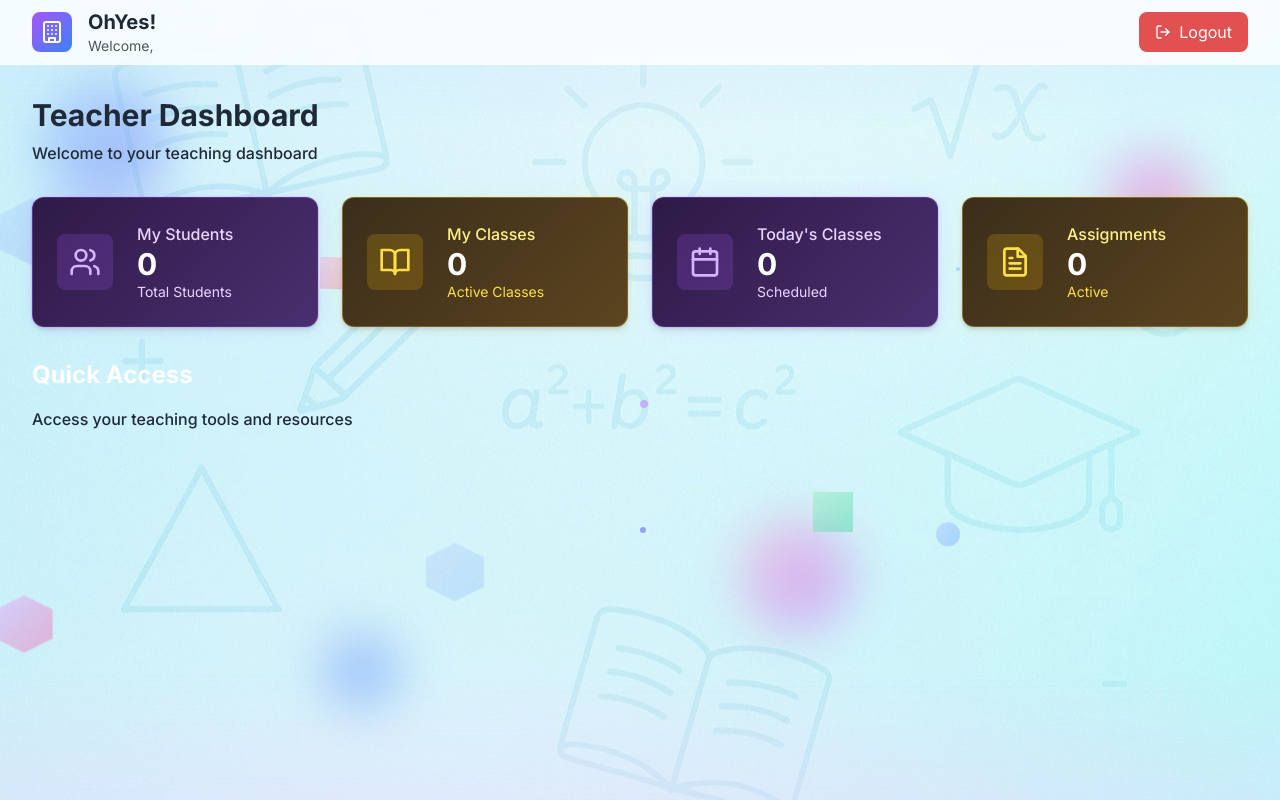
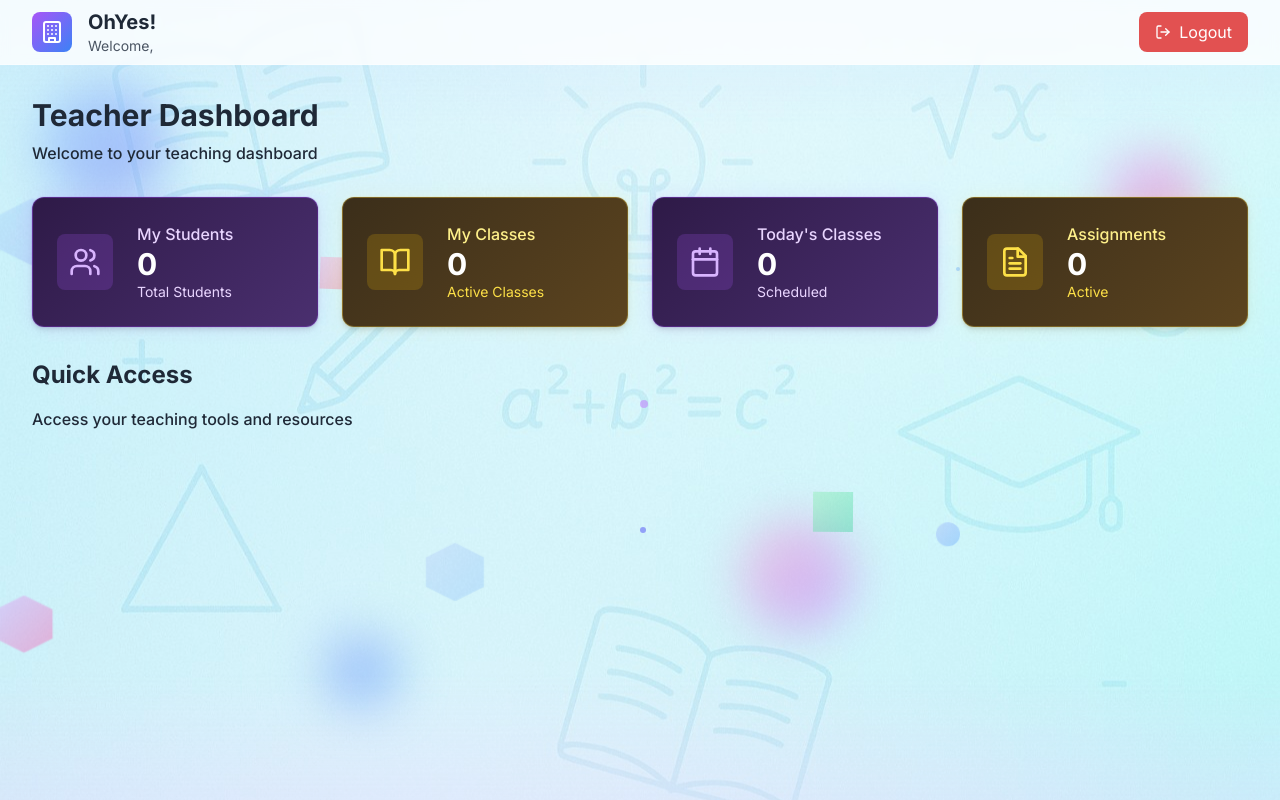
Before and after one commit to Akhilesh2006s/ERP-School-1-F, a React (Create React App) app: page /teacher/dashboard in a window 1280 px wide. Built offline with nearby package versions, Linux system fonts and the light colour scheme.

Commit message:
Fix Quick Access heading color: change from white to dark gray for better visibility

```diff
--- a/src/components/common/Sidebar.js
+++ b/src/components/common/Sidebar.js
@@ -437,7 +437,7 @@ const Sidebar = ({ isOpen, onClose, collapsed, setCollapsed }) => {
 
                 {/* Module Navigation Grid */}
                 <div className="mb-8">
-                  <h3 className="text-2xl font-bold text-white mb-4">Quick Access</h3>
+                  <h3 className="text-2xl font-bold text-gray-800 mb-4">Quick Access</h3>
                   <p className="text-gray-800 font-medium mb-6">
                     {user?.role === 'admin'
                       ? 'Access your school management modules'
@@ -452,7 +452,7 @@ const Sidebar = ({ isOpen, onClose, collapsed, setCollapsed }) => {
           // Module Navigation
           <div>
             <div className="mb-8">
-              <h2 className="text-3xl font-bold text-white mb-2">Module Navigation</h2>
+              <h2 className="text-3xl font-bold text-gray-800 mb-2">Module Navigation</h2>
               <p className="text-gray-800 font-medium">Click on any module below to access its features</p>
             </div>
           </div>
```
